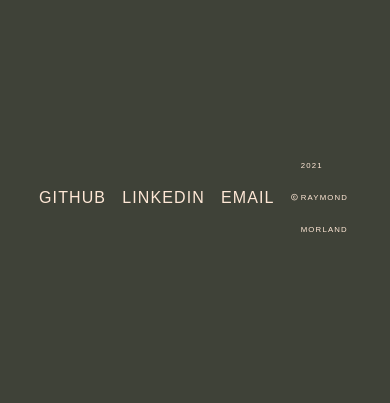
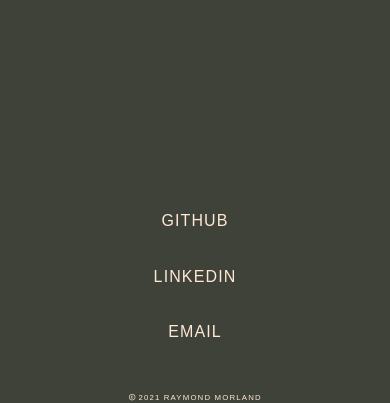
Before and after one commit to RayMorland/personal-site, an Angular app: page / in a window 390 px wide. Shown: the part 1125-1528 px from the top of the page. Before the commit the page ends 1451 px from the top, so only its background shows below. Built offline with nearby package versions, Linux system fonts and the light colour scheme; no server answers; a web font is replaced by a local one.

Commit message:
Work on responsivness

```diff
--- a/src/app/shared/components/footer/footer.component.html
+++ b/src/app/shared/components/footer/footer.component.html
@@ -3,17 +3,8 @@
     class="footer-wrapper"
     [ngStyle]="{ 'background-color': backgroundColor }"
   >
-    <div
-      style="
-        width: 100%;
-        padding: 5em 0;
-        display: flex;
-        flex-direction: row;
-        align-items: center;
-        justify-content: space-between;
-      "
-    >
-      <div>
+    <div id="bottom-footer">
+      <div id="bottom-footer-links">
         <a
           [ngStyle]="{ color: color }"
           (mouseenter)="hovered($event)"
--- a/src/app/shared/components/footer/footer.component.sass
+++ b/src/app/shared/components/footer/footer.component.sass
@@ -1,3 +1,5 @@
+@use '../../../../assets/styles/_variables' as vars
+
 footer
     width: 100%
     // background-color: #191919
@@ -8,16 +10,37 @@ footer
         min-height: 1em
         padding: 0vh 10vw 0vh 10vw
 
-        .footer-links
+        #bottom-footer
+            width: 100%
+            padding: 5em 0
             display: flex
-            flex-direction: column
-            padding: 0
+            align-items: center
+            justify-content: space-between
+            gap: 30px
 
+            #bottom-footer-links
+                display: flex
+                align-items: center
+                justify-content: space-between
+                gap: 20px
             li
                 list-style: none
                 margin: 0
 
-        a
-            margin-right: 1em
+        .copyright
 
-        .copyright
+@media screen and (max-width: vars.$TabletWidth)
+    #bottom-footer
+        flex-direction: column
+        #bottom-footer-links
+            flex-direction: column
+
+@media screen and (min-width: vars.$TabletWidth)
+    #bottom-footer
+        flex-direction: column
+        #bottom-footer-links
+            flex-direction: row
+
+@media screen and (min-width: vars.$LaptopWidth)
+    #bottom-footer
+        flex-direction: row
--- a/src/app/shared/components/project-link-one/project-link-one.component.sass
+++ b/src/app/shared/components/project-link-one/project-link-one.component.sass
@@ -1,8 +1,8 @@
 @use '../../../../assets/styles/_variables' as vars
 
 .project-link-wrapper
-    height: 100vh
     opacity: 1
+    height: 100%
     .project-link-one
         position: relative
         text-decoration: none
@@ -60,15 +60,14 @@
             position: relative
             float: right
             right: 0vw
-            top: 10%
             overflow: hidden
 
             .right-side-image
                 position: relative
                 z-index: 1
                 transition: all .5s ease
-                height: 100vh
                 width: auto
+                height: 100%
                 top: 0
                 left: 0
                 position: absolute
@@ -107,6 +106,7 @@
         .right-side
             width: 100%
             height: 70vh
+            .right-side-image
             .view-project-link
                 opacity: 100
 
@@ -118,7 +118,8 @@
             .left-side
             .right-side
                 width: 50vw
-                height: 70vh
+                height: 80%
+                .right-side-image
                 .view-project-link
                     opacity: 0
 
@@ -127,14 +128,12 @@
                 cursor: pointer
 
                 .right-side
-                    height: 80vh
+                    height: 90%
                     width: 40vw
                     right: 0%
 
                     .right-side-image
                         opacity: .3
-
-                        height: 80vh
 
                     .view-project-link
                         opacity: 100
--- a/src/styles.sass
+++ b/src/styles.sass
@@ -126,15 +126,21 @@ ul
         font-size: 18px
     p
         font-size: 16px
+    h3
+        font-size: 18px
 
 @media screen and (min-width: vars.$TabletWidth)
     a
         font-size: 22px
     p
         font-size: 20px
+    h3
+        font-size: 22px
 
 @media screen and (min-width: vars.$LaptopWidth)
     a
         font-size: 2vw
     p
         font-size: 1.7vw
+    h3
+        font-size: 2vw
```
